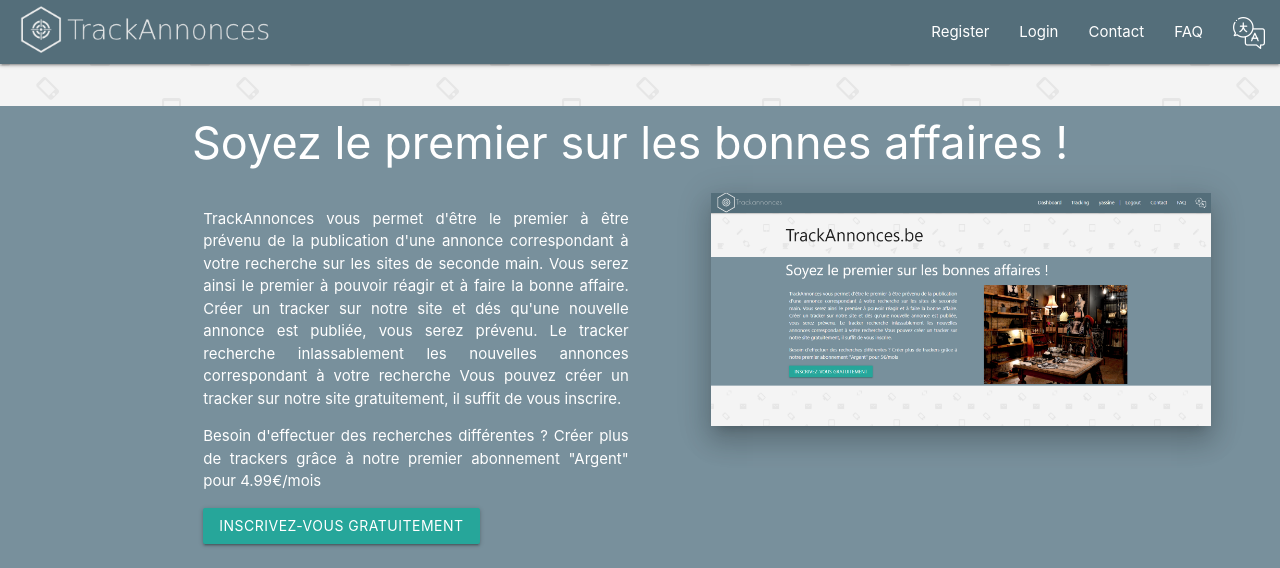
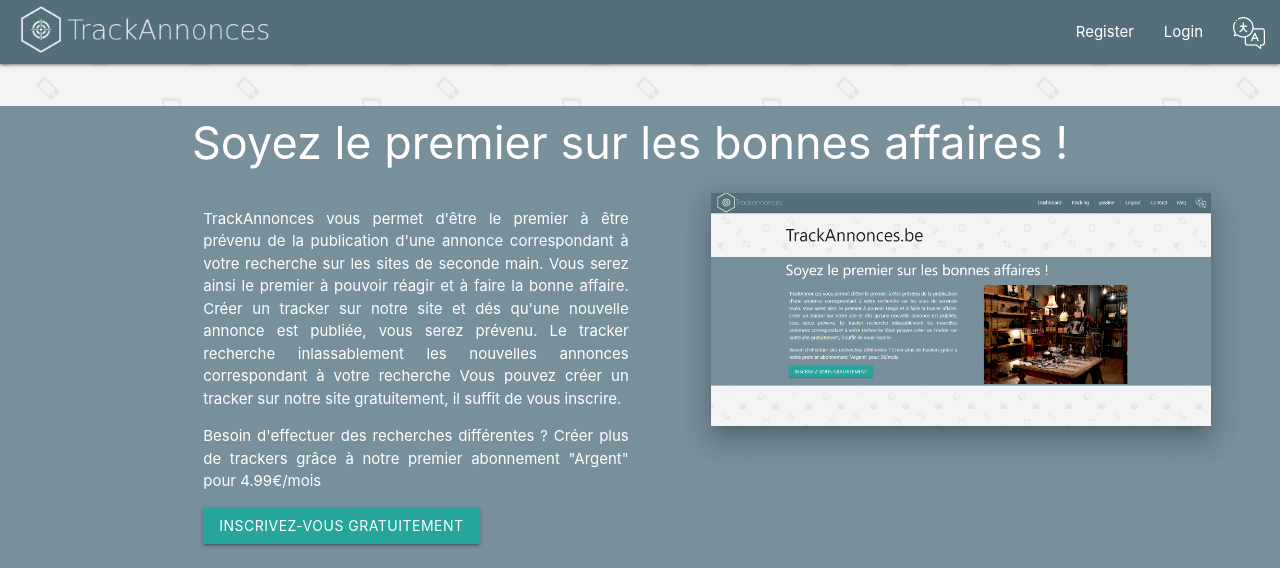
Before and after one commit to Yas-Elak/annoncestracker, a Django app: template main/templates/main/homepage.html in a window 1280 px wide. Shown: the top 568 px of the page. Run offline with Django 3.2, Linux system fonts and the light colour scheme; the template is opened without the code that fills it, so the values that code supplies are empty.

Commit message:
url vs path

```diff
--- a/main/templates/main/includes/navbar.html
+++ b/main/templates/main/includes/navbar.html
@@ -60,8 +60,8 @@
                 <li><a href="../register">Register</a></li>
                 <li><a href="../login">Login</a></li>
             {% endif %}
-            <li><a href="{% url "main:contact" %}">Contact</a></li>
-            <li><a href="{% url "main:faq" %}">FAQ</a></li>
+{#            <li><a href="{% url "main:contact" %}">Contact</a></li>#}
+{#            <li><a href="{% url "main:faq" %}">FAQ</a></li>#}
             <!-- Dropdown Trigger -->
             <li><a class="dropdown-trigger" href="#!" data-target="dropdown1"><img class="star-navbar"
                     src="{% static "images/icons/translation.png" %}"></a></li>
```
